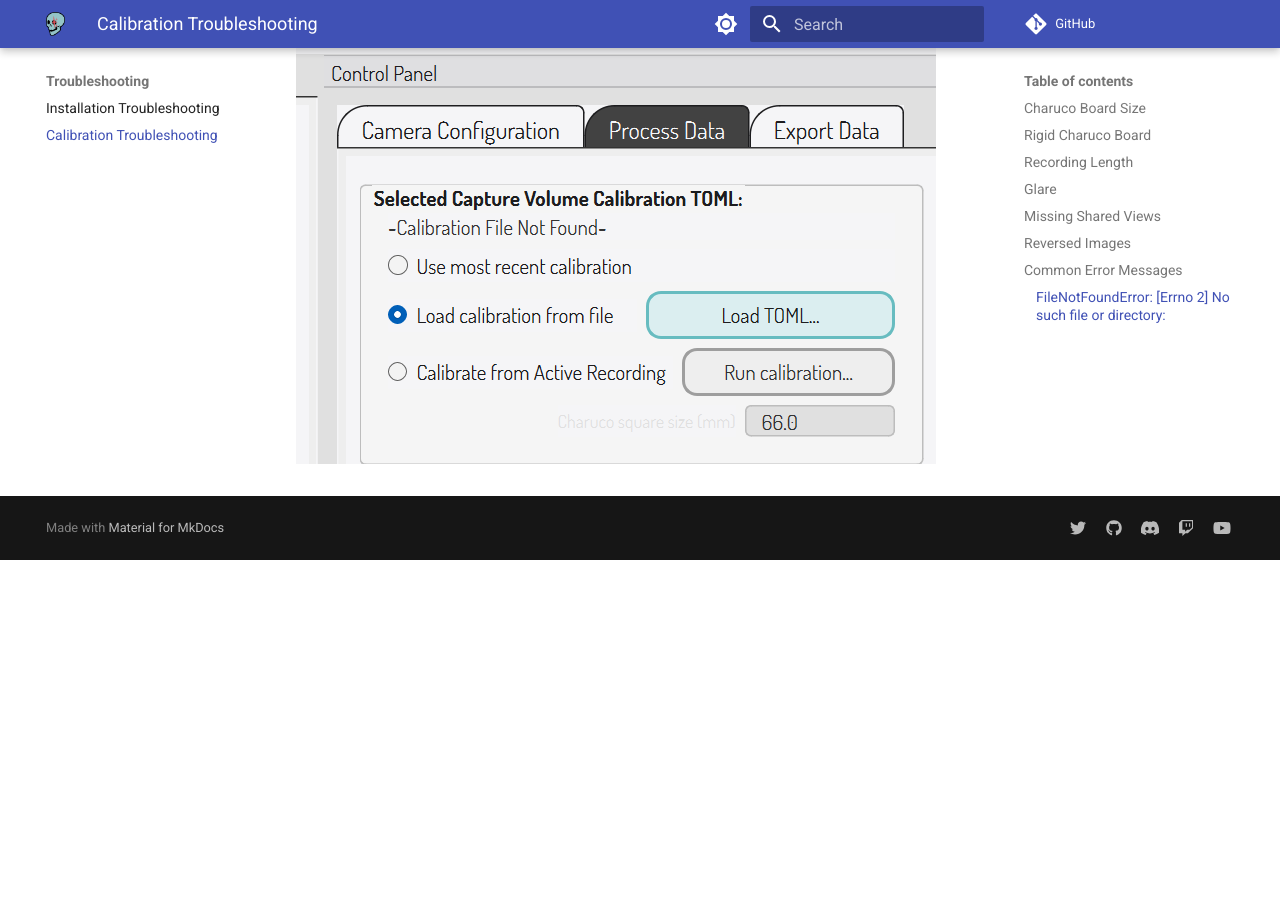
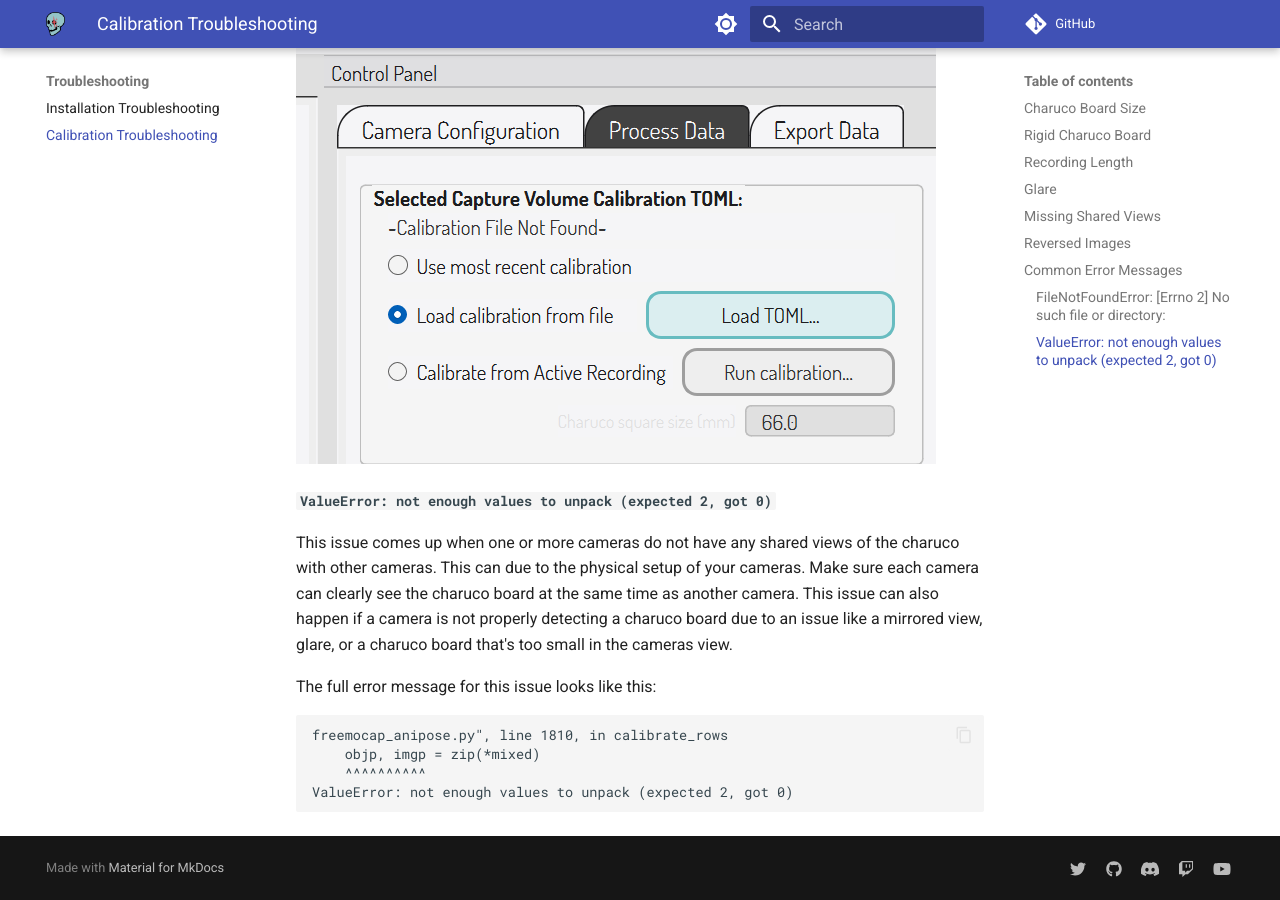
Before and after one commit to freemocap/documentation, an MkDocs documentation site: the page built from docs/troubleshooting/calibration_troubleshooting.md, in a window 1280 px wide and 900 px high, scrolled down 1754 px. Built offline with MkDocs 1.6.1 and Material for MkDocs 9.7.7, drawn with Linux system fonts in a browser that asks for light colours; comment, search, counter and statistics services are not loaded; before the commit the page ends 2314 px from its top, so only the background shows below that.

Commit message:
add value unpack error to calib troubleshooting

````diff
--- a/docs/troubleshooting/calibration_troubleshooting.md
+++ b/docs/troubleshooting/calibration_troubleshooting.md
@@ -32,3 +32,14 @@ Some phones will allow you to turn off image mirroring in the settings, but if n
 This error occurs when no calibration file has been selected for the recording. If you are making a new recording, make sure you have recorded and processed calibration files for your current camera setup. If you already have a calibration for your camera setup, or are importing a recording that already has a calibration file, make sure to choose the "Load calibration from file" option in the "Process Data" tab, and load the TOML file that matches your recording.
 
 ![Load TOML button](../assets/images/choose_calibration_file.png)
+
+### `ValueError: not enough values to unpack (expected 2, got 0)`
+This issue comes up when one or more cameras do not have any shared views of the charuco with other cameras. This can due to the physical setup of your cameras. Make sure each camera can clearly see the charuco board at the same time as another camera. This issue can also happen if a camera is not properly detecting a charuco board due to an issue like a mirrored view, glare, or a charuco board that's too small in the cameras view.
+
+The full error message for this issue looks like this:
+```
+freemocap_anipose.py", line 1810, in calibrate_rows
+    objp, imgp = zip(*mixed)
+    ^^^^^^^^^^
+ValueError: not enough values to unpack (expected 2, got 0)
+```
````
